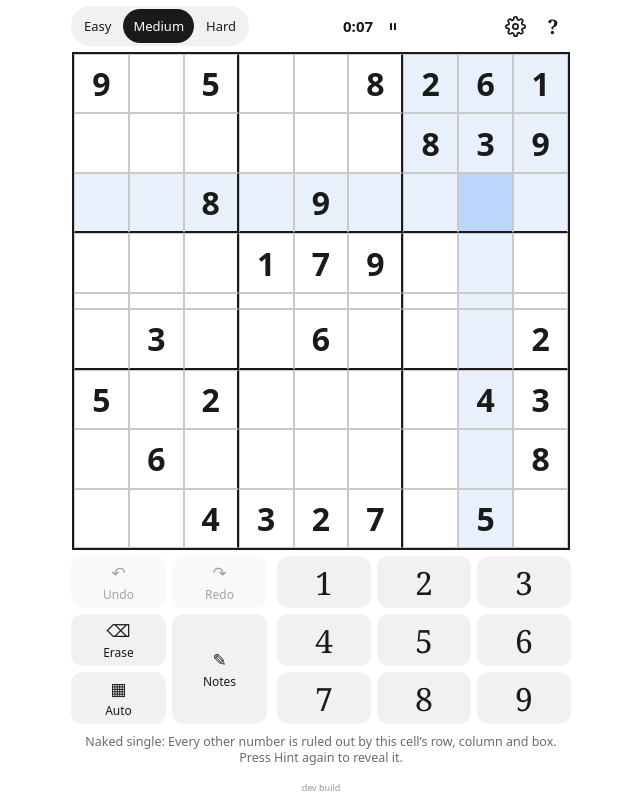
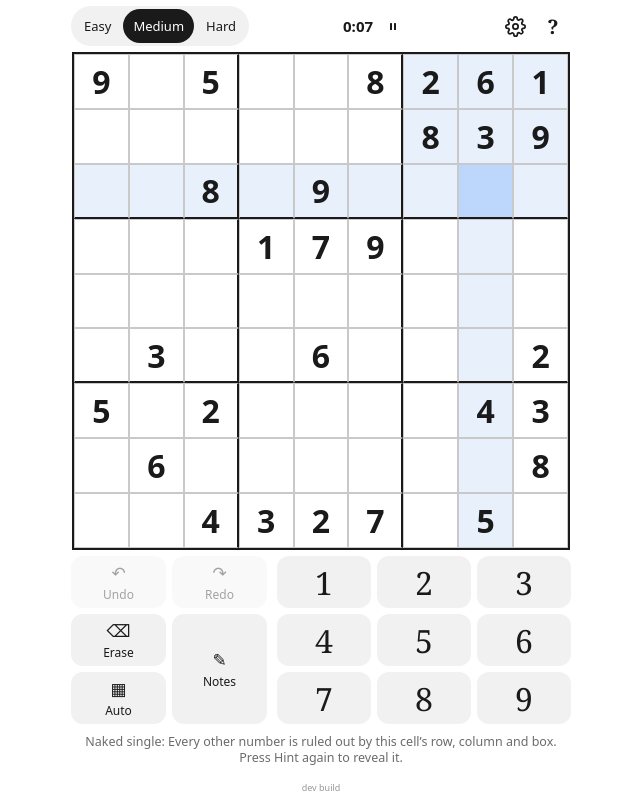
Before and after one commit to joshq00/sudoku, a website: page index.html in a window 1280 px wide. Both pictures are taken after a click on the button "Hint". Shown: the whole page, without its empty margins (319-959 px from the left). Drawn offline with Linux system fonts and the light colour scheme.

Commit message:
Fix grid rows collapsing when a row has no digits
Rows were sized by their contents, so puzzles with an empty row (e.g. seed
M-ZD52TQ) looked off-centre. Rows and columns are now always equal.

Co-Authored-By: Claude Sonnet 5.5 <noreply@anthropic.com>
Claude-Session: https://claude.ai/code/session_01USSxzJsCno7gtBj4g1c6BD

```diff
--- a/css/styles.css
+++ b/css/styles.css
@@ -894,3 +894,14 @@ h1 {
   font-size: 12.5px;
   color: var(--mut);
 }
+
+/* Equal rows and columns no matter what is inside. Without minmax(0, 1fr) a row with no
+   digits collapses to its content height and the grid looks off-centre. */
+#board {
+  grid-template-columns: repeat(9, minmax(0, 1fr));
+  grid-template-rows: repeat(9, minmax(0, 1fr));
+}
+.c {
+  min-height: 0;
+  overflow: hidden;
+}
```
Also changed, not shown: tests/layout-and-settings.spec.js (+26 -0 lines).
